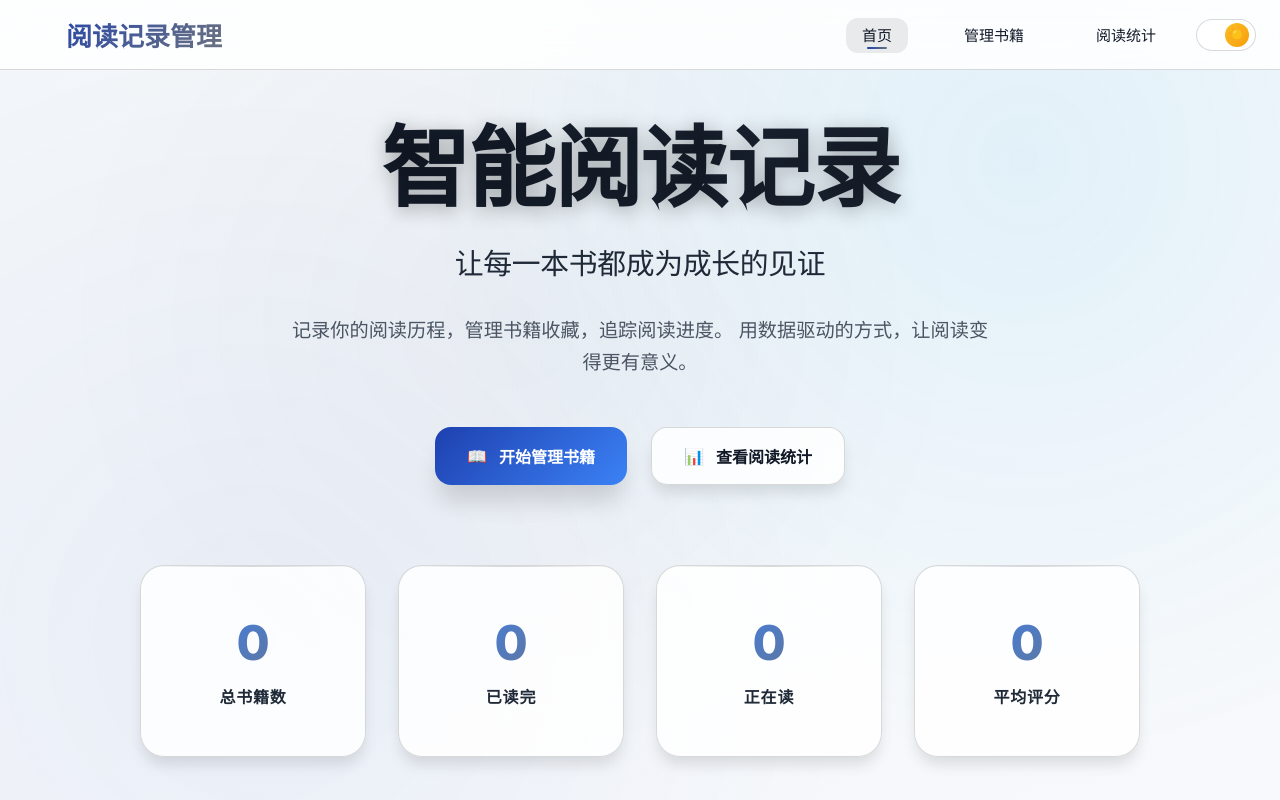
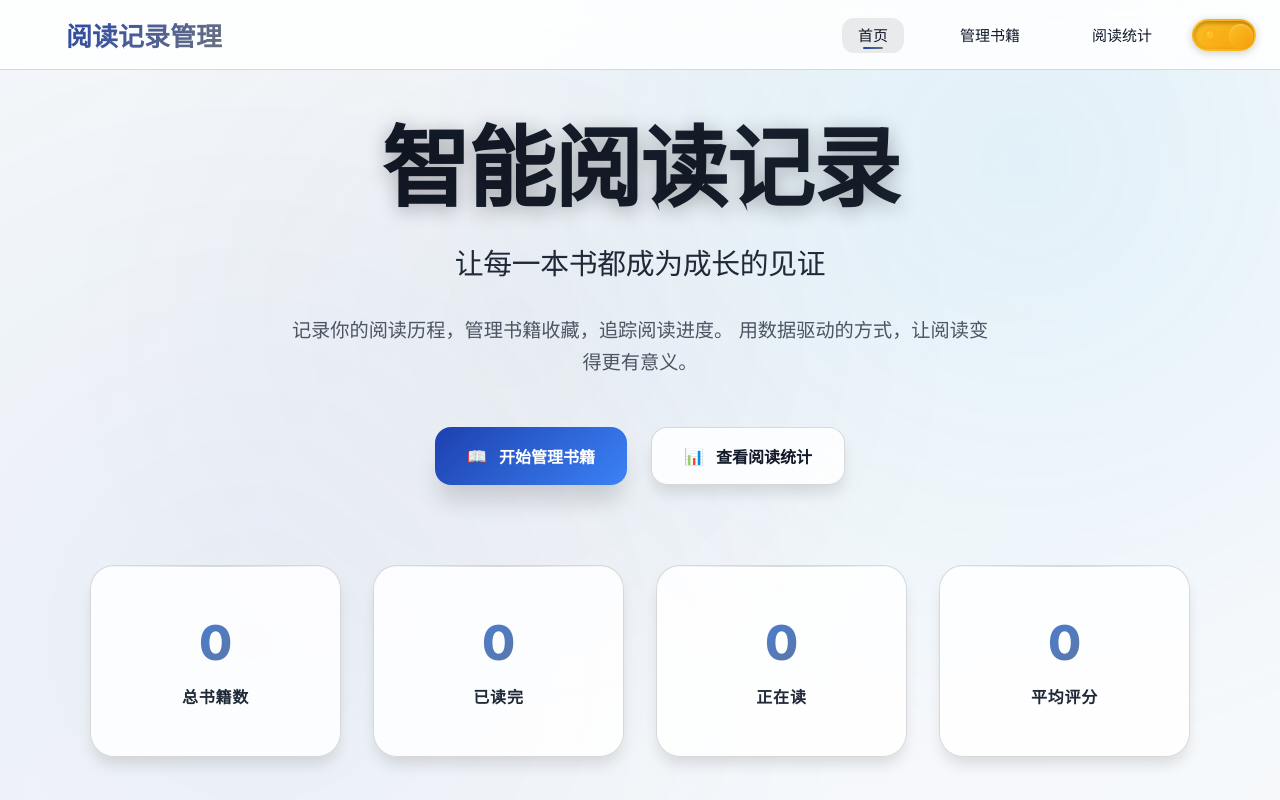
Before and after one commit to TongCodeSpace/self-lib, a website: page index.html in a window 1280 px wide. Shown: the top 800 px of the page. Drawn offline with Linux system fonts and the light colour scheme.

Commit message:
优化页面布局和主题切换按钮: 1. 增加统计卡片和功能卡片宽度(1000px->1100px); 2. 重新设计主题切换为滑动开关样式，支持平滑过渡和渐变效果

```diff
--- a/index.html
+++ b/index.html
@@ -219,66 +219,96 @@
             width: 20px;
         }
 
-        /* 主题切换按钮 */
+        /* 主题切换按钮 - 滑动开关样式 */
         .theme-toggle {
-            background: var(--glass-bg);
-            border: 1px solid var(--glass-border);
-            border-radius: 50px;
-            padding: 8px;
+            background: linear-gradient(135deg, #374151, #4b5563);
+            border: 2px solid var(--glass-border);
+            border-radius: 25px;
             cursor: pointer;
-            transition: all 0.3s cubic-bezier(0.4, 0, 0.2, 1);
-            backdrop-filter: blur(10px);
-            -webkit-backdrop-filter: blur(10px);
+            transition: all 0.4s cubic-bezier(0.4, 0, 0.2, 1);
+            backdrop-filter: blur(15px);
+            -webkit-backdrop-filter: blur(15px);
             display: flex;
             align-items: center;
-            gap: 8px;
-            width: 60px;
+            width: 64px;
             height: 32px;
             position: relative;
             overflow: hidden;
+            padding: 3px;
+            box-shadow:
+                inset 0 2px 4px rgba(0, 0, 0, 0.3),
+                0 2px 8px rgba(0, 0, 0, 0.2);
         }
 
         .theme-toggle:hover {
-            background: var(--surface-hover);
-            border-color: var(--primary-color);
             transform: scale(1.05);
-            box-shadow: var(--shadow-md);
+            box-shadow:
+                inset 0 2px 4px rgba(0, 0, 0, 0.3),
+                0 4px 12px rgba(0, 0, 0, 0.3);
+        }
+
+        .theme-toggle::before {
+            content: '';
+            position: absolute;
+            top: 3px;
+            left: 3px;
+            width: 24px;
+            height: 24px;
+            background: linear-gradient(135deg, #64748b, #475569);
+            border-radius: 50%;
+            transition: all 0.4s cubic-bezier(0.4, 0, 0.2, 1);
+            box-shadow:
+                0 2px 6px rgba(0, 0, 0, 0.4),
+                inset 0 1px 2px rgba(255, 255, 255, 0.2);
+            z-index: 2;
         }
 
         .theme-toggle-icon {
             position: absolute;
-            font-size: 16px;
-            transition: all 0.3s cubic-bezier(0.4, 0, 0.2, 1);
+            font-size: 12px;
+            transition: all 0.4s cubic-bezier(0.4, 0, 0.2, 1);
             display: flex;
             align-items: center;
             justify-content: center;
-            width: 24px;
-            height: 24px;
-            border-radius: 50%;
+            width: 20px;
+            height: 20px;
+            z-index: 3;
         }
 
         .theme-toggle-icon.sun {
-            left: 4px;
-            background: linear-gradient(135deg, #fbbf24, #f59e0b);
-            transform: translateX(0);
+            left: 6px;
             opacity: 0;
+            transform: scale(0.8) rotate(-180deg);
         }
 
         .theme-toggle-icon.moon {
-            right: 4px;
-            background: linear-gradient(135deg, #64748b, #475569);
-            transform: translateX(0);
+            right: 6px;
             opacity: 1;
+            transform: scale(1) rotate(0deg);
+        }
+
+        /* 亮色主题状态 */
+        [data-theme="light"] .theme-toggle {
+            background: linear-gradient(135deg, #fbbf24, #f59e0b);
+            border-color: rgba(251, 191, 36, 0.3);
+        }
+
+        [data-theme="light"] .theme-toggle::before {
+            left: 35px;
+            background: linear-gradient(135deg, #fbbf24, #f59e0b);
+            box-shadow:
+                0 2px 6px rgba(251, 191, 36, 0.4),
+                inset 0 1px 2px rgba(255, 255, 255, 0.3);
         }
 
         [data-theme="light"] .theme-toggle-icon.sun {
-            transform: translateX(24px);
             opacity: 1;
+            transform: scale(1) rotate(0deg);
         }
 
         [data-theme="light"] .theme-toggle-icon.moon {
-            transform: translateX(-24px);
             opacity: 0;
+            transform: scale(0.8) rotate(180deg);
         }
 
         .nav-right {
@@ -412,7 +442,7 @@
             display: grid;
             grid-template-columns: repeat(4, 1fr);
             gap: 32px;
-            max-width: 1000px;
+            max-width: 1100px;
             margin: 0 auto 80px;
             animation: fadeInUp 1s cubic-bezier(0.4, 0, 0.2, 1) 0.8s both;
         }
@@ -474,7 +504,7 @@
 
         /* 功能特色 */
         .features-section {
-            max-width: 1000px;
+            max-width: 1100px;
             margin: 0 auto 80px;
             animation: fadeInUp 1s cubic-bezier(0.4, 0, 0.2, 1) 1s both;
         }
```
Also changed, not shown: book-detail.html (+56 -26 lines), manage.html (+56 -26 lines), statistics.html (+56 -26 lines).
